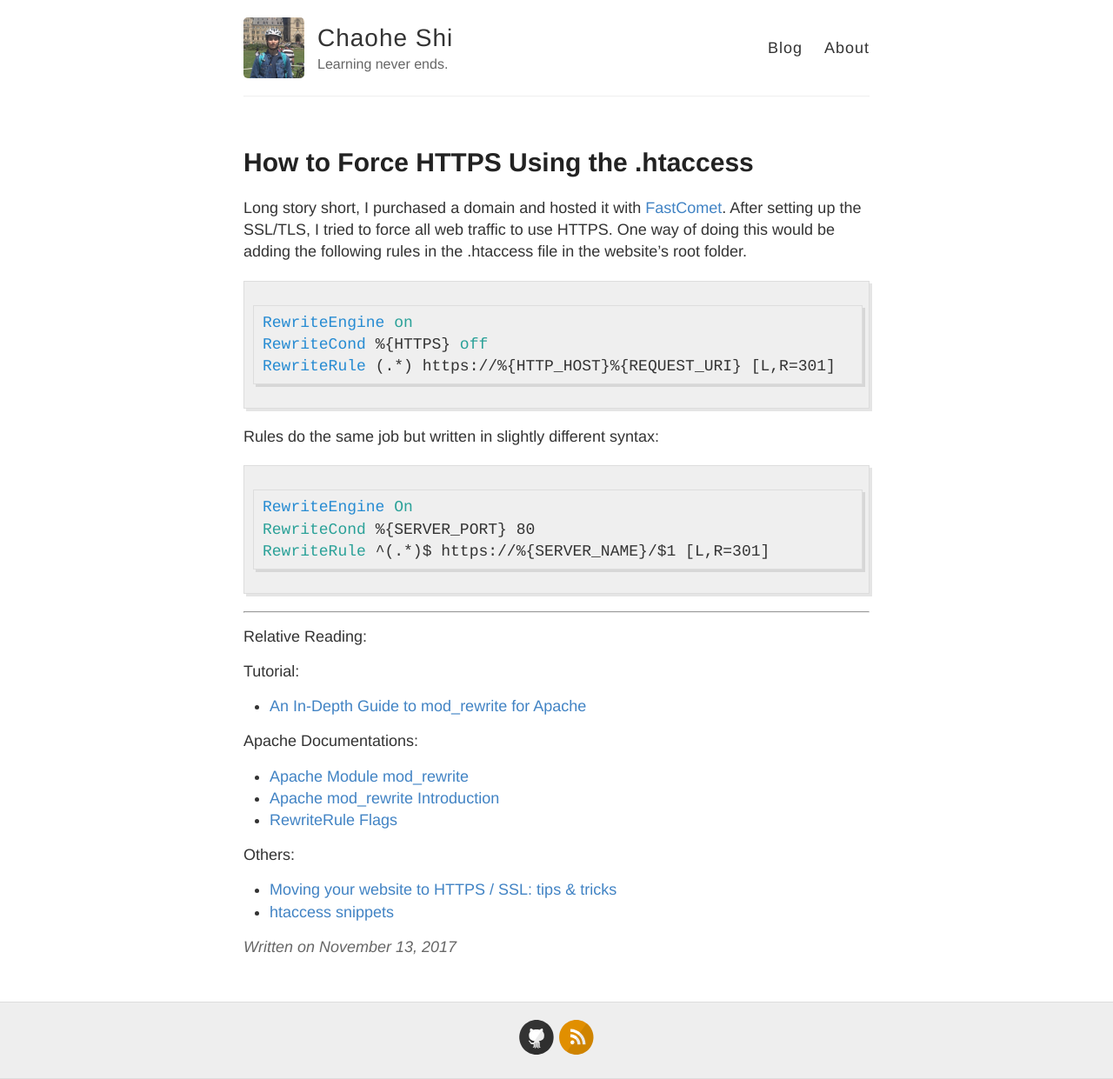
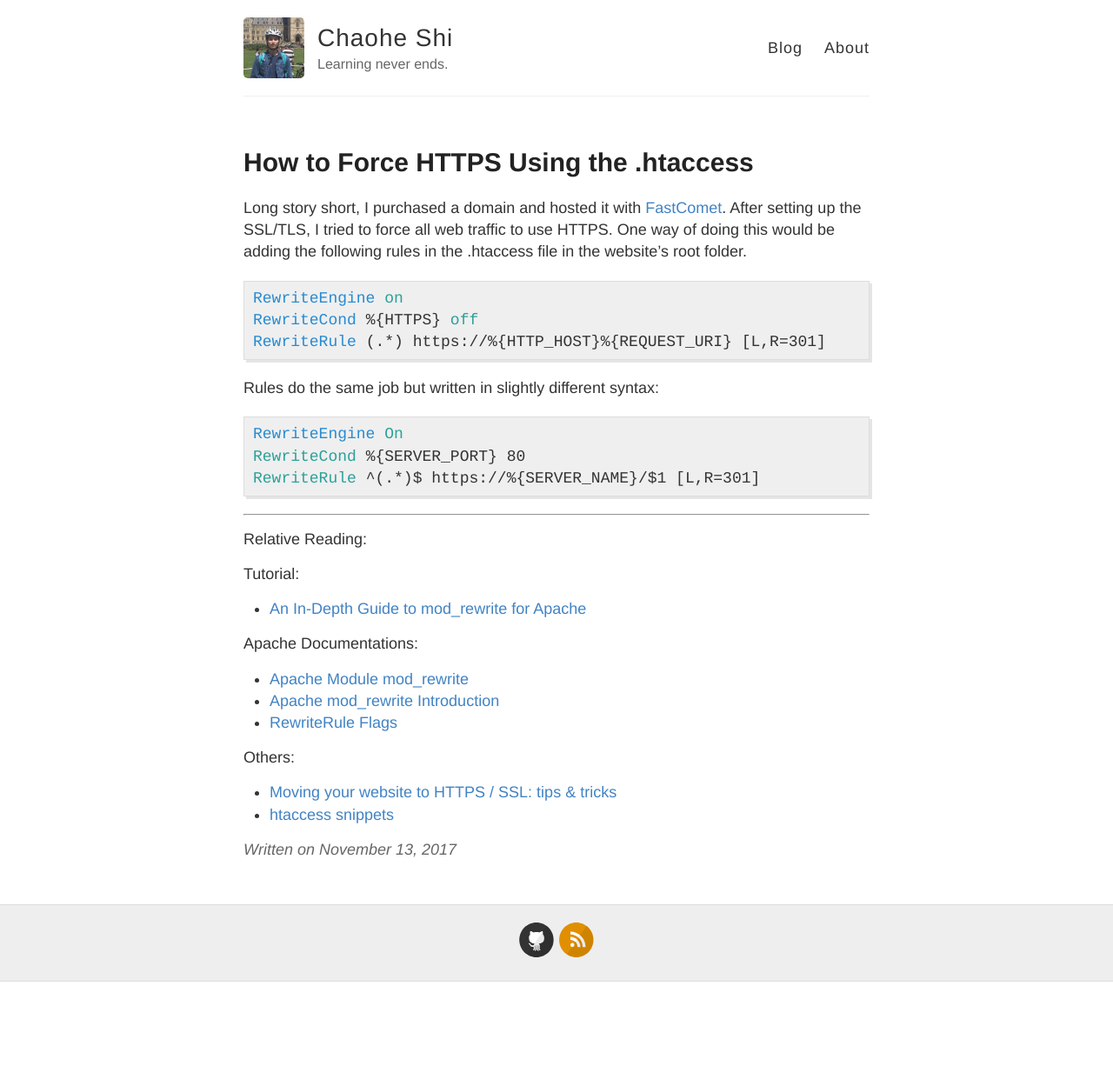
Before and after one commit to chaohershi/chaohershi.github.io, a Jekyll site: the page built from _posts/2017-11-13-How-to-Force-HTTPS-Using-the-htaccess.md, in a window 1280 px wide. Shown: the whole page at 87% size. Built offline with Jekyll 4.4.1, drawn with Linux system fonts in a browser that asks for light colours; our own code applies the rules of GitHub Pages for plain Markdown files; comment, search, counter and statistics services are not loaded; after the commit the page ends 1129 px from its top, so only the background shows below that.

Commit message:
Fix code highlighting block appearance

```diff
--- a/_sass/_highlights.scss
+++ b/_sass/_highlights.scss
@@ -1,4 +1,4 @@
-.highlight {
+pre.highlight {
   background-color: #efefef;
   padding: 7px 7px 7px 10px;
   border: 1px solid #ddd;
@@ -6,7 +6,7 @@
   -webkit-box-shadow: 3px 3px rgba(0,0,0,0.1);
   box-shadow: 3px 3px rgba(0,0,0,0.1);
   margin: 20px 0 20px 0;
-  overflow-x: auto;
+  overflow: auto;
   font-family:'Bitstream Vera Sans Mono','Courier', monospace;
 }
 
```
